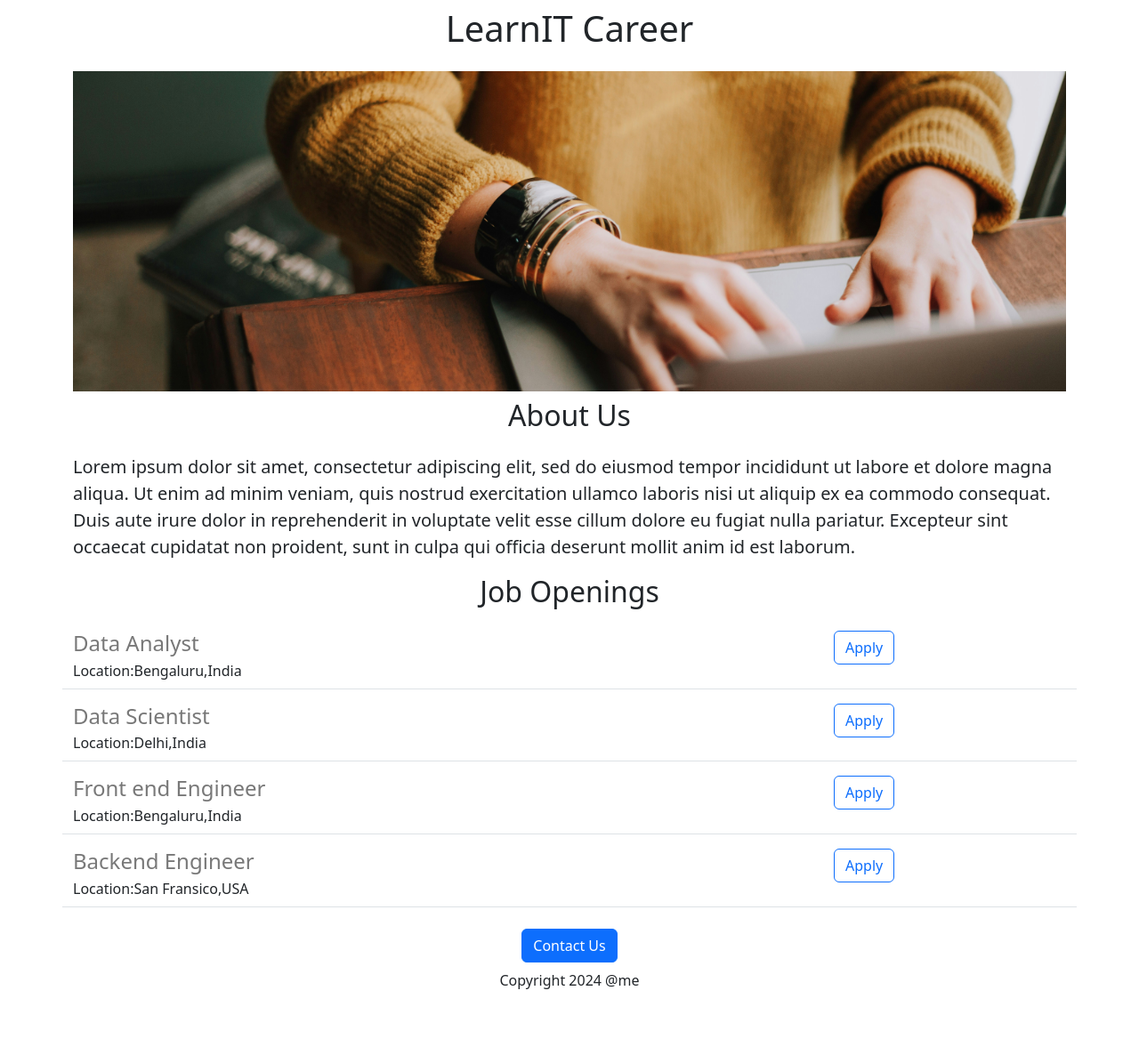
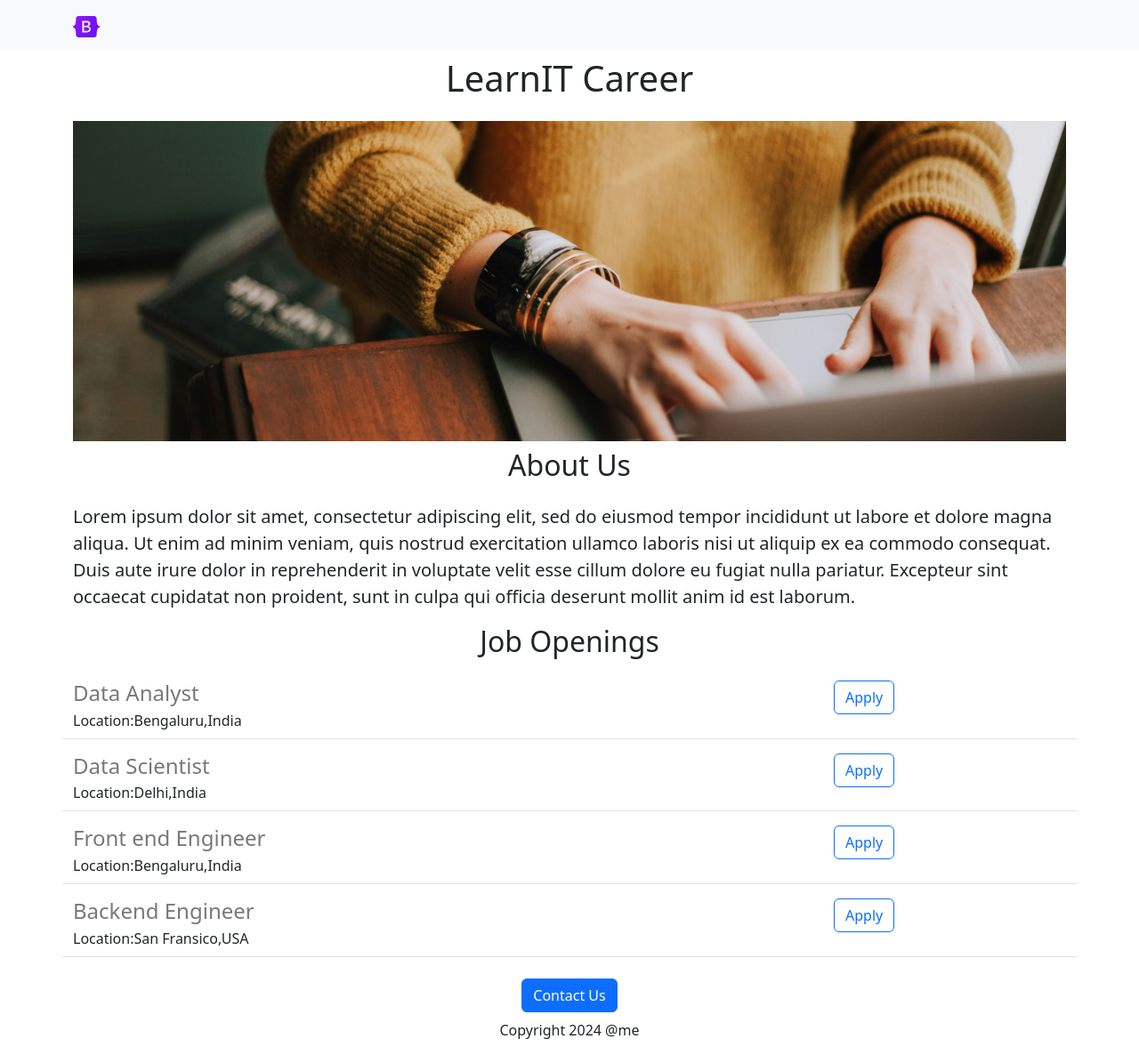
Before and after one commit to abanis24/Flask_App, a Flask app: page / in a window 1280 px wide. Shown: the whole page at 89% size. Before the commit the page ends 1112 px from the top, so only its background shows below. Run offline with Flask 3, Linux system fonts and the light colour scheme.

Commit message:
added navbar and nav img

```diff
--- a/templates/home.html
+++ b/templates/home.html
@@ -14,6 +14,7 @@
 </style>
 </head>
 <body>
+  {% include 'navbar.html'%}
   <div class="container">
     <h1 class="text-center mt-2 mb-4">{{company_name}} Career</h1>
     <img class="img-fluid" id="banner" src="https://53e0af22-4178-40a8-a86b-c967706d043f-00-a0di16fk9m2w.pike.replit.dev/static/image.jpg" height="320">
--- /dev/null
+++ b/templates/navbar.html
@@ -0,0 +1,8 @@
+<nav class="navbar bg-body-tertiary fixed-top bg-white">
+  <div class="container">
+    <a class="navbar-brand" href="#">
+      <img src="/static/logo.svg" alt="Bootstrap" width="30" height="24">
+    </a>
+  </div>
+</nav>
+<div style=height:56px;></div>
```
Also changed, not shown: static/logo.svg (added).
